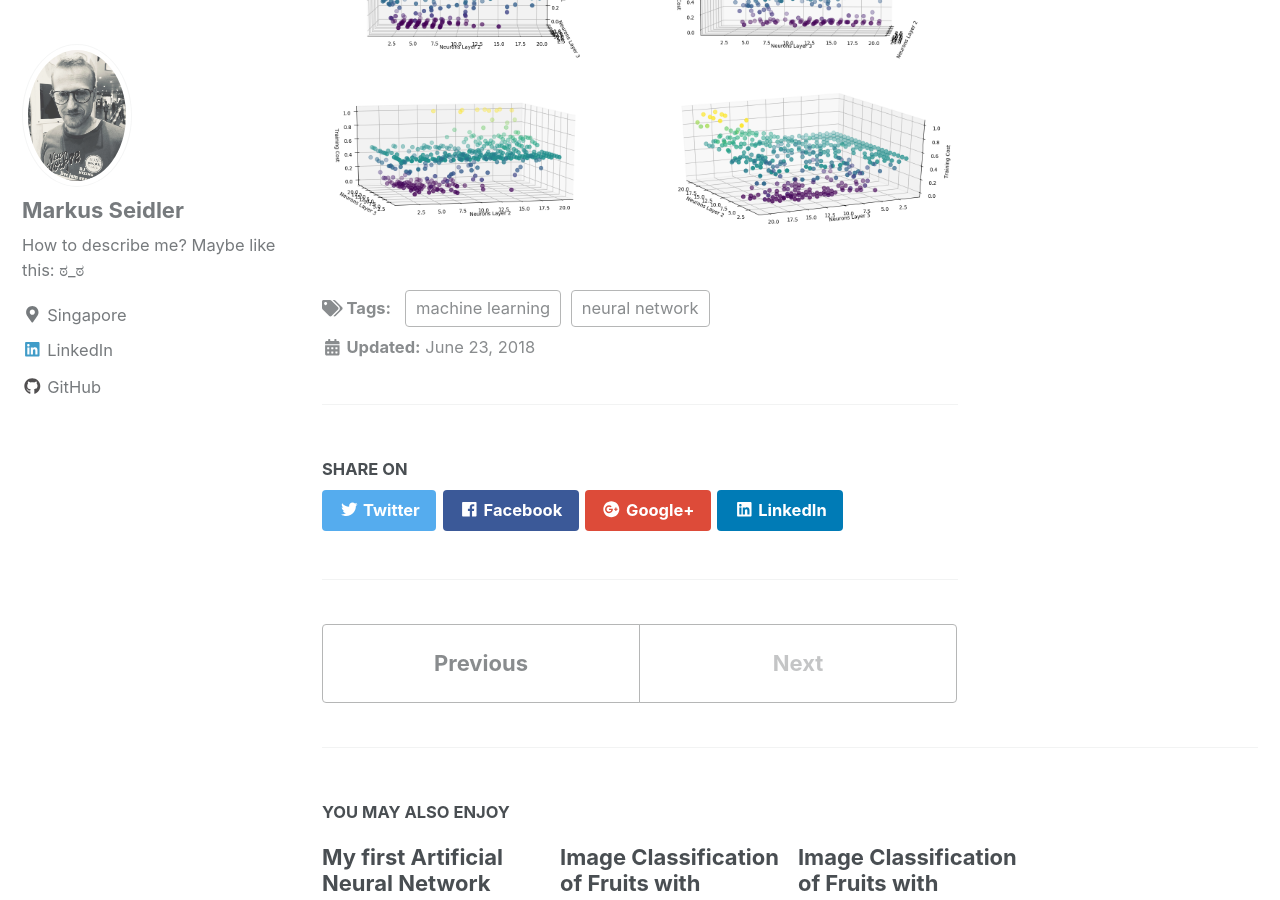
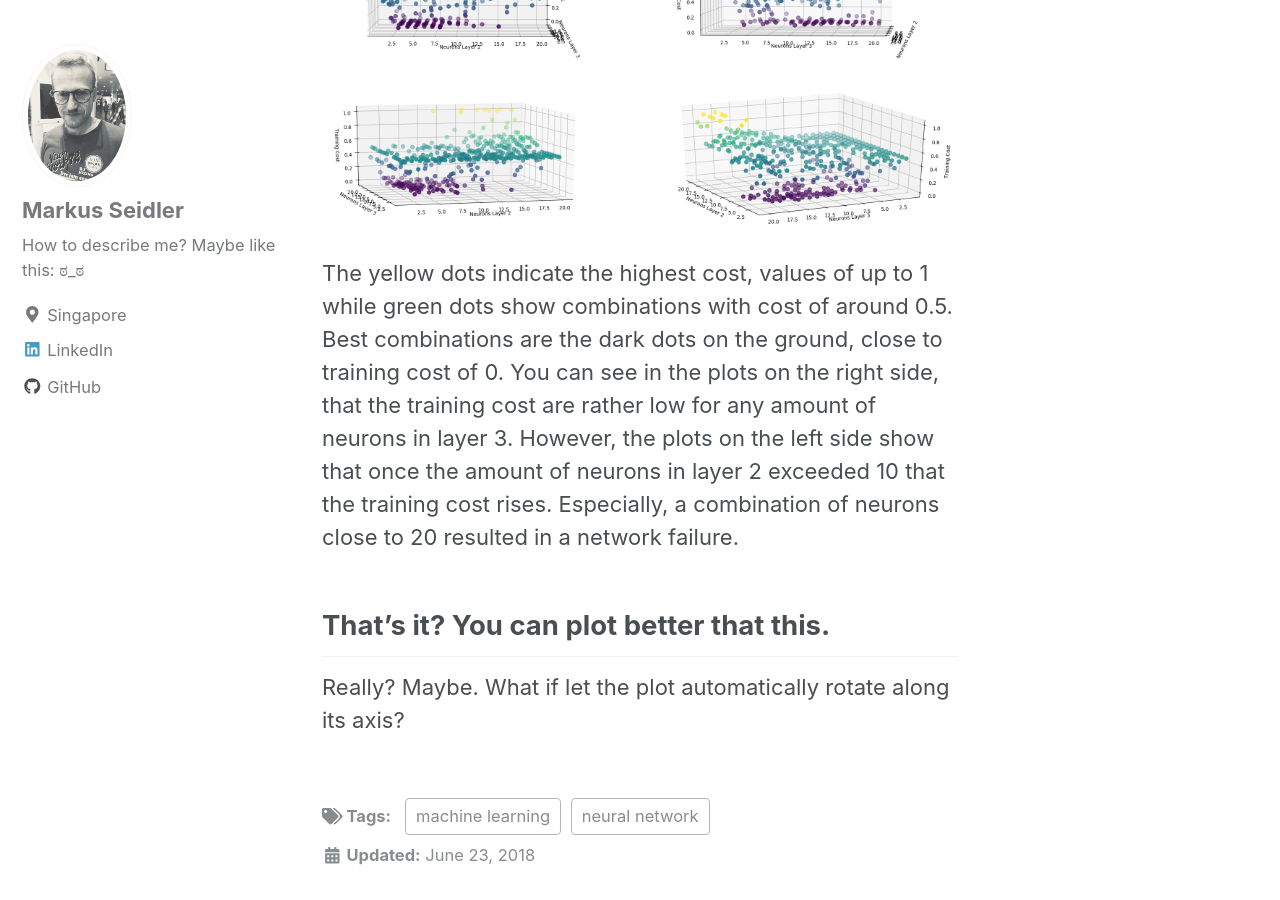
Before and after one commit to markusseidler/markusseidler.github.io, a Jekyll site: the page built from _posts/2018-06-23-Number_of_neurons.md, in a window 1280 px wide and 900 px high, scrolled down 8439 px. Built offline with Jekyll 4.4.1, drawn with Linux system fonts in a browser that asks for light colours; nearby versions of some CDN libraries.

Commit message:
add 3d plot 2

```diff
--- a/_posts/2018-06-23-Number_of_neurons.md
+++ b/_posts/2018-06-23-Number_of_neurons.md
@@ -208,3 +208,14 @@ I created four different subplots that I can show the 3D plot from various angle
 
 <img src="{{ site.url }}{{ site.baseurl }}/images/NON/3d plot cost.PNG"
 alt="3D plot of training cost against number of neurons">
+
+The yellow dots indicate the highest cost, values of up to 1 while green dots show
+combinations with cost of around 0.5. Best combinations are the dark dots on the ground,
+close to training cost of 0. You can see in the plots on the right side, that the training
+cost are rather low for any amount of neurons in layer 3. However, the plots on the left side
+show that once the amount of neurons in layer 2 exceeded 10 that the training cost rises.
+Especially, a combination of neurons close to 20 resulted in a network failure.
+
+## That's it? You can plot better that this.
+
+Really? Maybe. What if let the plot automatically rotate along its axis?
```
